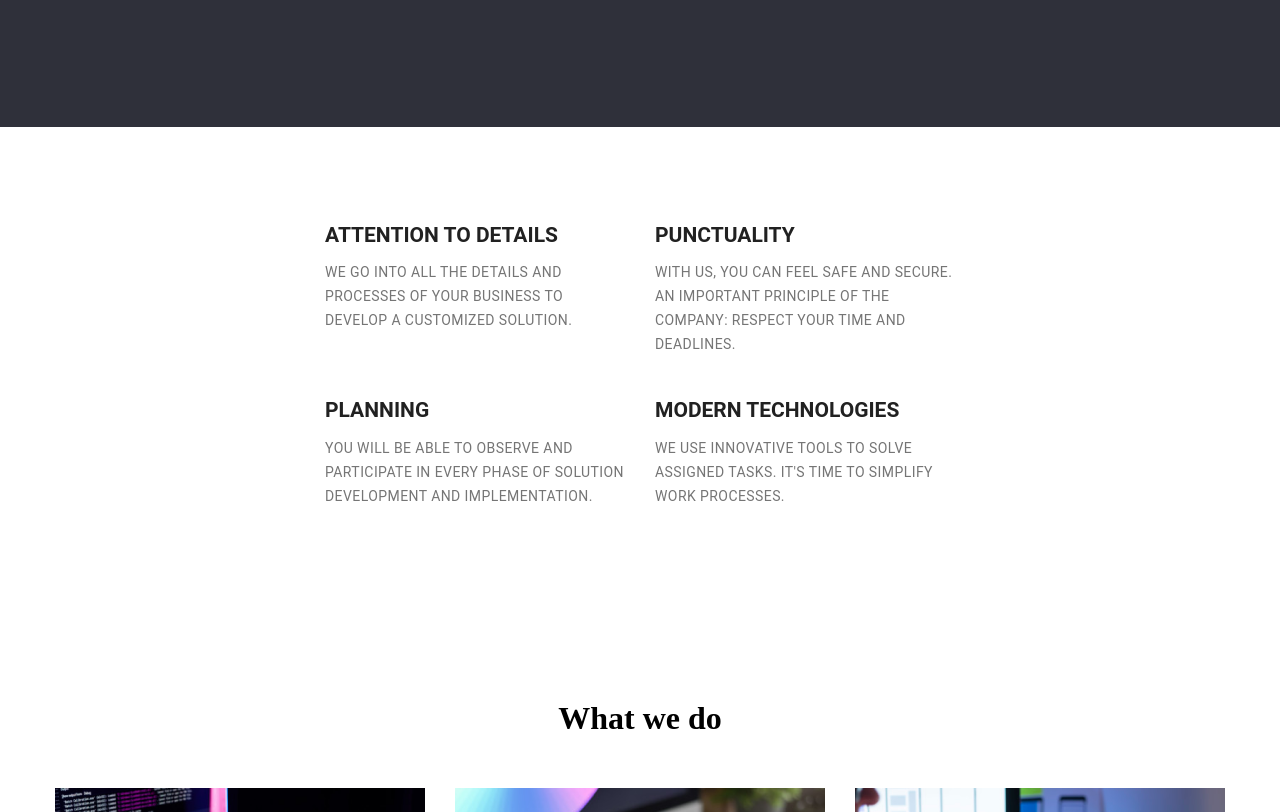
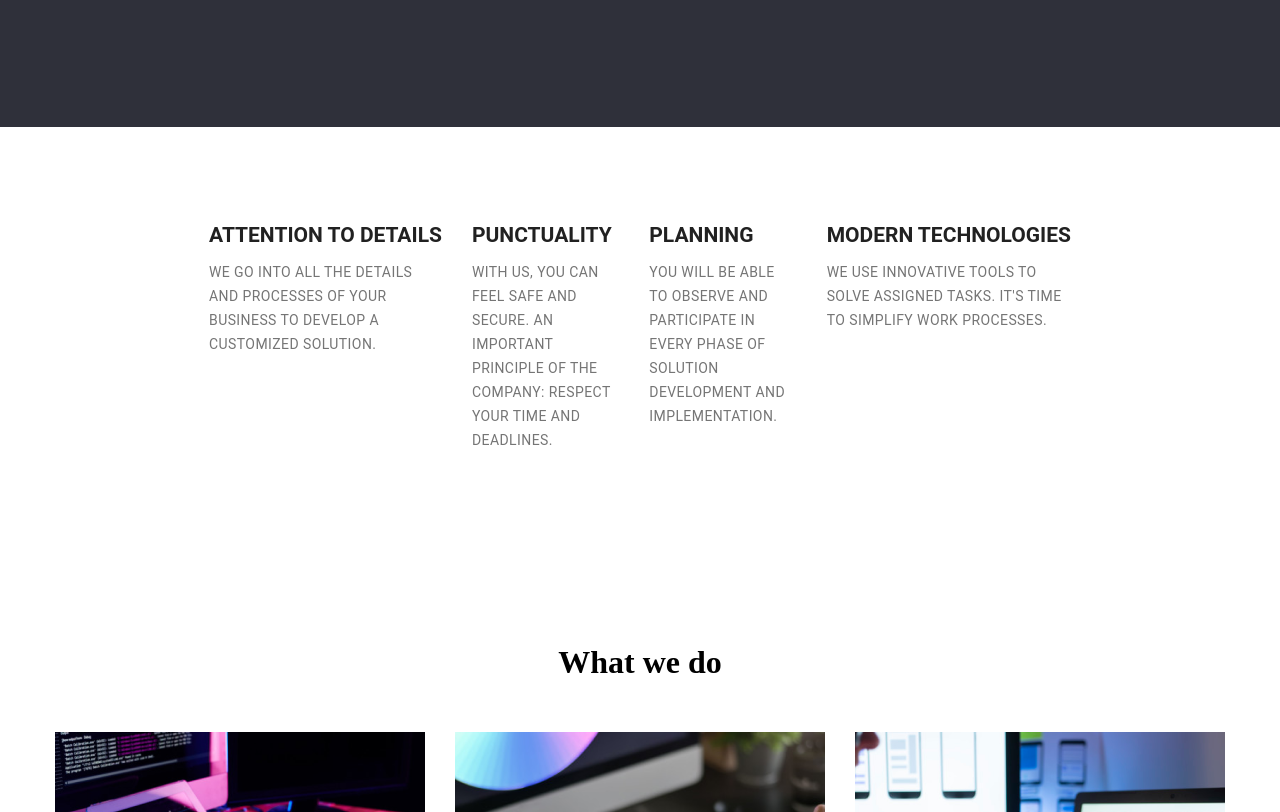
Before and after one commit to tle09/goit-markup-hw-34, a plain HTML site: page index.html in a window 1280 px wide. Shown: the part 580-1392 px from the top of the page. Drawn offline with Linux system fonts and the light colour scheme.

Commit message:
update css

```diff
--- a/style.css
+++ b/style.css
@@ -120,6 +120,7 @@ header {
     gap: 30px;
     margin-right: 115px;
     margin-left: 115px;
+    flex-wrap: nowrap;
 }
 
 .feature {
```
Also changed, not shown: index.html (+2 -1 lines).
